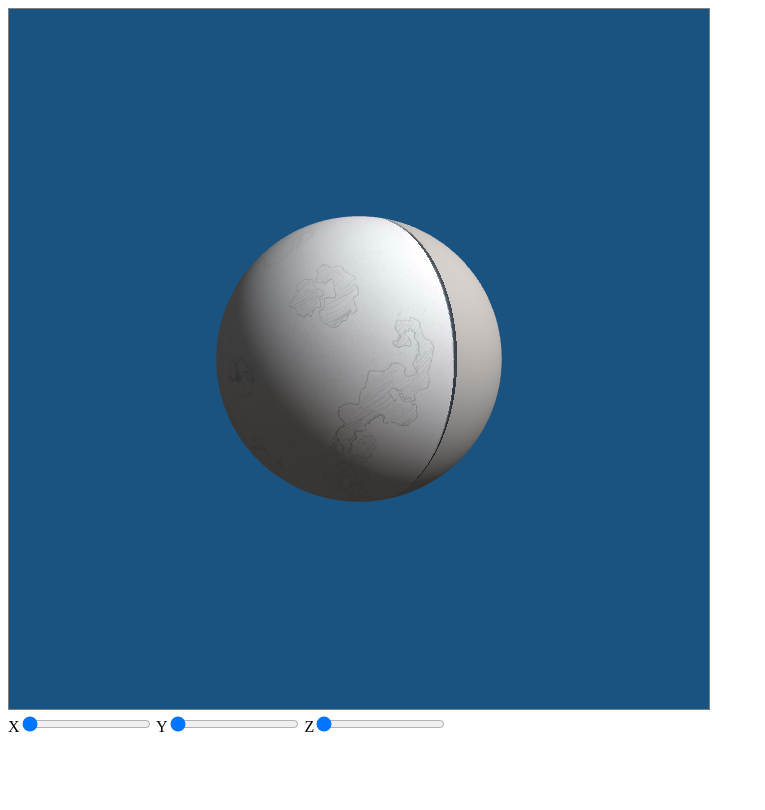
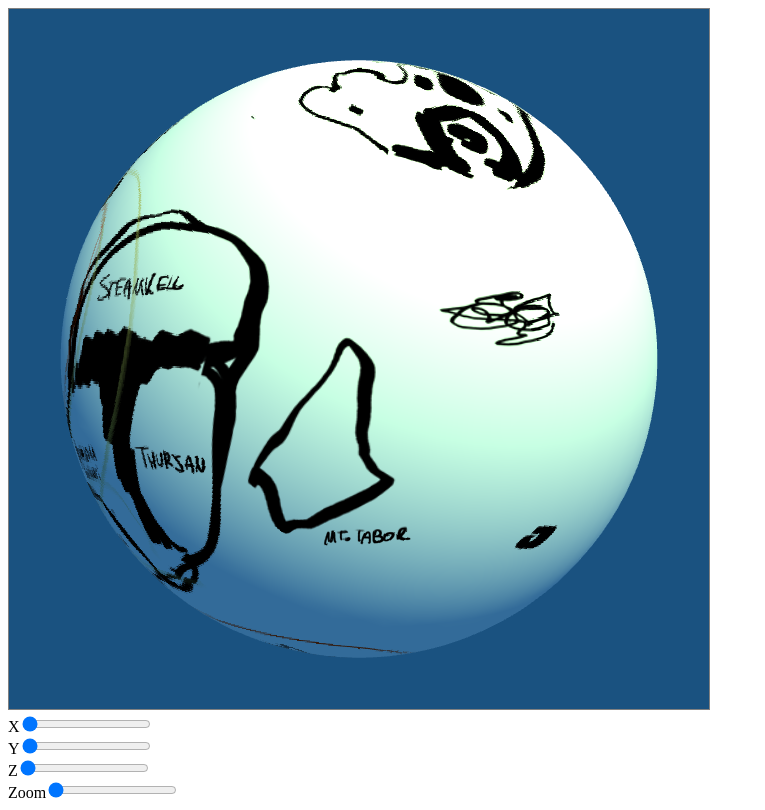
Before and after one commit to Canu-leonardo-principal/My3d-engine, a plain HTML site: page index.html in a window 1280 px wide. Shown: the whole page, without its empty margins (0-765 px from the left). Drawn offline with nearby package versions, Linux system fonts and the light colour scheme; animation ran at ten frames a second.

Commit message:
ho provato a fare con gli slider, qualche bug c'è, come anche lo zoom con le dita

```diff
--- a/Tools/Sfera.js
+++ b/Tools/Sfera.js
@@ -1,5 +1,10 @@
 import { initBuffers } from "./init-buffer.js";
 import { drawScene } from "./draw-scene.js";
+
+const sliderX = document.getElementById("sliderX");
+const sliderY = document.getElementById("sliderY");
+const sliderZ = document.getElementById("sliderZ");
+const sliderZoom = document.getElementById("sliderZoom");
 
 
 inizialize()
@@ -17,17 +22,27 @@ function inizialize(){
   let lastMouseY = 0;
   let rotationY = 0;
   let rotationX = 0;
-  let zoom = -6.0; // stesso valore z del translate iniziale
+  let rotationZ = 0;
+  let zoom = -3.0; // stesso valore z del translate iniziale
   let lastPinchDistance = null;
  // --- inizialize program ------------------------------------------------------------------------------------------
   const canvas = document.getElementById("myCanvas");
   const gl = canvas.getContext("webgl");
   // loading world texture
   // ! the path is from the index
-  const Texture = loadTexture(gl, "./Tools/Textures/Untitled_Artwork.png");
-
+  const Texture = loadTexture(gl, "./Tools/Textures/Mappamondo.png");
+  // --- Inizialize Sliders -----------------------------------------------------------------------------------------
+  sliderX.oninput = function(){  rotationX = this.value;  }
+  sliderY.oninput = function(){  rotationY = this.value;  }
+  sliderZ.oninput = function(){  rotationZ = this.value;  }
+  sliderZoom.oninput = function(){  zoom = 0 - this.value;}; // limit min/max  }
   // --- Mouse rotation ---------------------------------------------------------------------------------------------
-  canvas.addEventListener("mousedown", (e) => {   isDragging = true;   }); // check if mouse is dragging
+  canvas.addEventListener("mousedown", (e) => {
+    isDragging = true;
+    console.log(rotationX, rotationY, rotationZ, zoom)
+    lastMouseX = e.clientX;
+    lastMouseY = e.clientY;
+  }); // check if mouse is dragging
 
   canvas.addEventListener("mousemove", (e) => { // change rotation
       if (!isDragging) return;
@@ -42,7 +57,7 @@ function inizialize(){
 
   canvas.addEventListener("wheel", (e) => {
       zoom += e.deltaY * -0.01;
-      zoom = Math.max(-20.0, Math.min(-2.0, zoom)); // limiti min/max
+      zoom = Math.max(-20.0, Math.min(-2.0, zoom)); // limit min/max
       e.preventDefault();
   }, { passive: false });
 
@@ -55,7 +70,7 @@ function inizialize(){
   canvas.addEventListener("touchmove", (e) => {// change rotation
       if (!isDragging) return;
 
-      if (e.touches.length === 2){ // che if is doing a pinch
+      if (e.touches.length === 2){ // check if is doing a pinch
         const dx = e.touches[0].clientX - e.touches[1].clientX;
         const dy = e.touches[0].clientY - e.touches[1].clientY;
         const distance = Math.sqrt(dx * dx + dy * dy);
@@ -97,9 +112,9 @@ function inizialize(){
 
       // Apply lighting effect
 
-      highp vec3 ambientLight = vec3(0.30, 0.30, 0.30);
-      highp vec3 directionalLightColor = vec3(1.0, 1.0, 1.0);
-      highp vec3 directionalVector = normalize(vec3(0.85, 0.8, 0.75));
+      highp vec3 ambientLight = vec3(0.20, 0.42, 0.60);
+      highp vec3 directionalLightColor = vec3(1.0, 1.0, 0.50);
+      highp vec3 directionalVector = normalize(vec3(0.50, 1.0, 1.0));
 
       highp vec4 transformedNormal = uNormalMatrix * vec4(aVertexNormal, 1.0);
 
@@ -147,10 +162,11 @@ function inizialize(){
 
     // Draw the scene repeatedly (necessary for wiating the texture to load and for update rotation)
     function render(now) {
-      drawScene(gl, programInfo, buffers, rotationX, rotationY, zoom, Texture);
+      drawScene(gl, programInfo, buffers, rotationX, rotationY, rotationZ, zoom, Texture);
       requestAnimationFrame(render);
     }
     requestAnimationFrame(render);
+
 }
 //==============================================================================================================
 // Initialize the shader program, so WebGL knows how to draw our data
@@ -187,7 +203,7 @@ function loadShader(gl, type, source) {
 }
 //==============================================================================================================
 function loadTexture(gl, url) {
-  const texture = gl.createTexture();
+   const texture = gl.createTexture();
   gl.bindTexture(gl.TEXTURE_2D, texture);
 
   const image = new Image();
--- a/Tools/draw-scene.js
+++ b/Tools/draw-scene.js
@@ -1,6 +1,6 @@
 import { mat4 } from 'https://cdn.jsdelivr.net/npm/gl-matrix@3.4.3/esm/index.js';
 
-function drawScene(gl, programInfo, buffers, rotationX, rotationY, zoom, Texture) {
+function drawScene(gl, programInfo, buffers, rotationX, rotationY, rotationZ, zoom, Texture) {
     gl.clearColor(0.10, 0.32, 0.50, 1.0); // Clear to fully opaque background color
     gl.clearDepth(1.0); // Clear everything
     gl.enable(gl.DEPTH_TEST); // Enable depth testing
@@ -32,7 +32,7 @@ function drawScene(gl, programInfo, buffers, rotationX, rotationY, zoom, Texture
 
     mat4.rotate(modelViewMatrix, modelViewMatrix, rotationY, [0, 1, 0]); // Y axis
     mat4.rotate(modelViewMatrix, modelViewMatrix, rotationX, [1, 0, 0]); // X axis
-    mat4.rotate(modelViewMatrix, modelViewMatrix, 0, [0, 0, 1]); // Z axis
+    mat4.rotate(modelViewMatrix, modelViewMatrix, rotationZ, [0, 0, 1]); // Z axis
 
     const normalMatrix = mat4.create();
     mat4.invert(normalMatrix, modelViewMatrix);
--- a/index.html
+++ b/index.html
@@ -8,9 +8,10 @@
 <body >
     <canvas id="myCanvas" width="700" height="700" style="border:1px solid grey"></canvas>
     <br>
-    X<input id="sliderX"  type="range" min ="0" max="360" value="0">
-    Y<input id="sliderY"  type="range" min ="0" max="360" value="0">
-    Z<input id="sliderZ"  type="range" min ="0" max="360" value="0">
+    X<input id="sliderX"  type="range" min ="0" max="14" value="0"> <br>
+    Y<input id="sliderY"  type="range" min ="0" max="14" value="0"> <br>
+    Z<input id="sliderZ"  type="range" min ="0" max="14" value="0"> <br>
+    Zoom<input id="sliderZoom"  type="range" min ="2" max="20" value="0"> <br>
     <script type="module" src="./Tools/Sfera.js"></script>
 </body>
 </html>
```
Also changed, not shown: Tools/Textures/Mappamondo.png (added), Tools/Textures/Untitled_Artwork.png (deleted), 1 other file.
